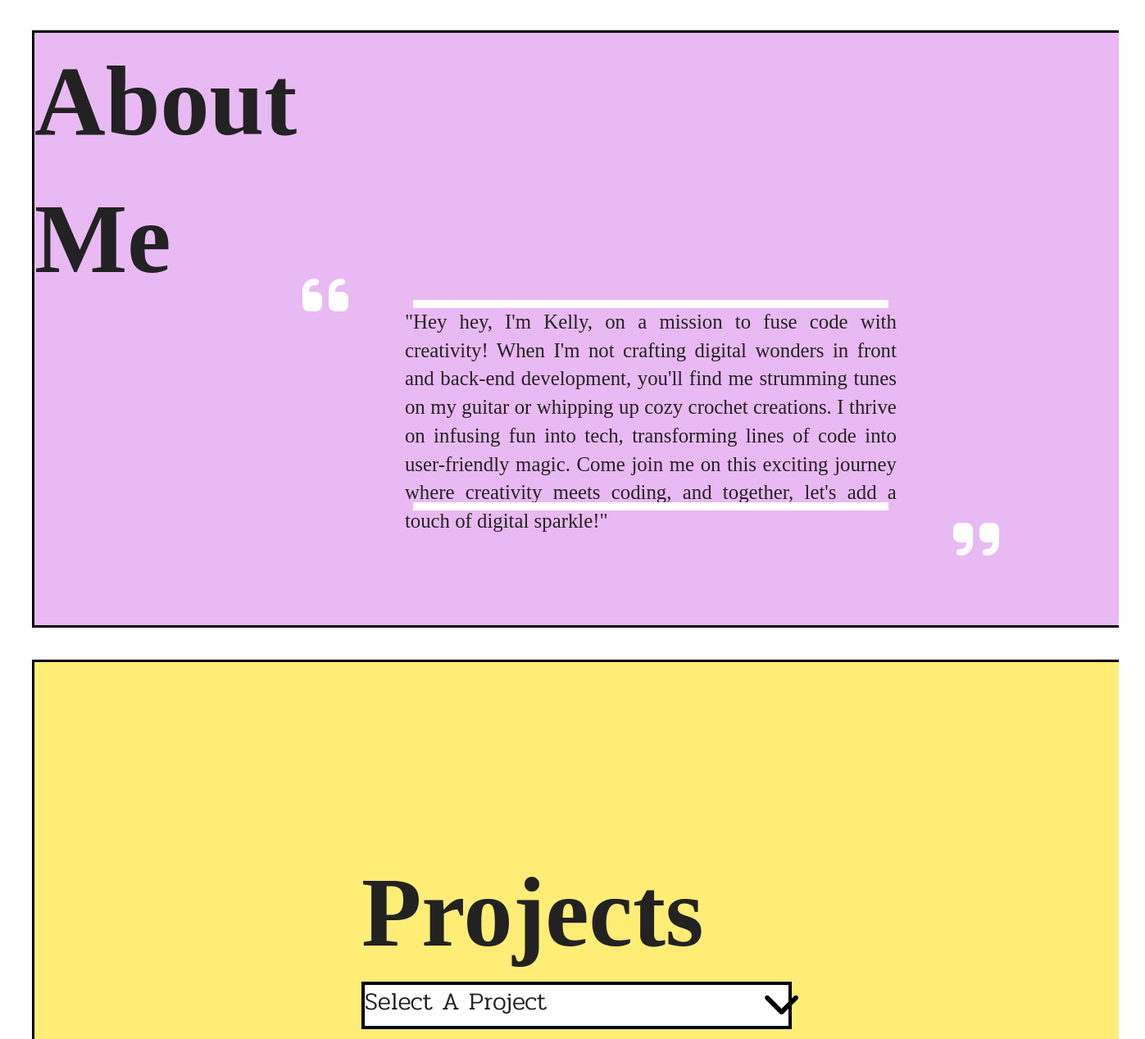
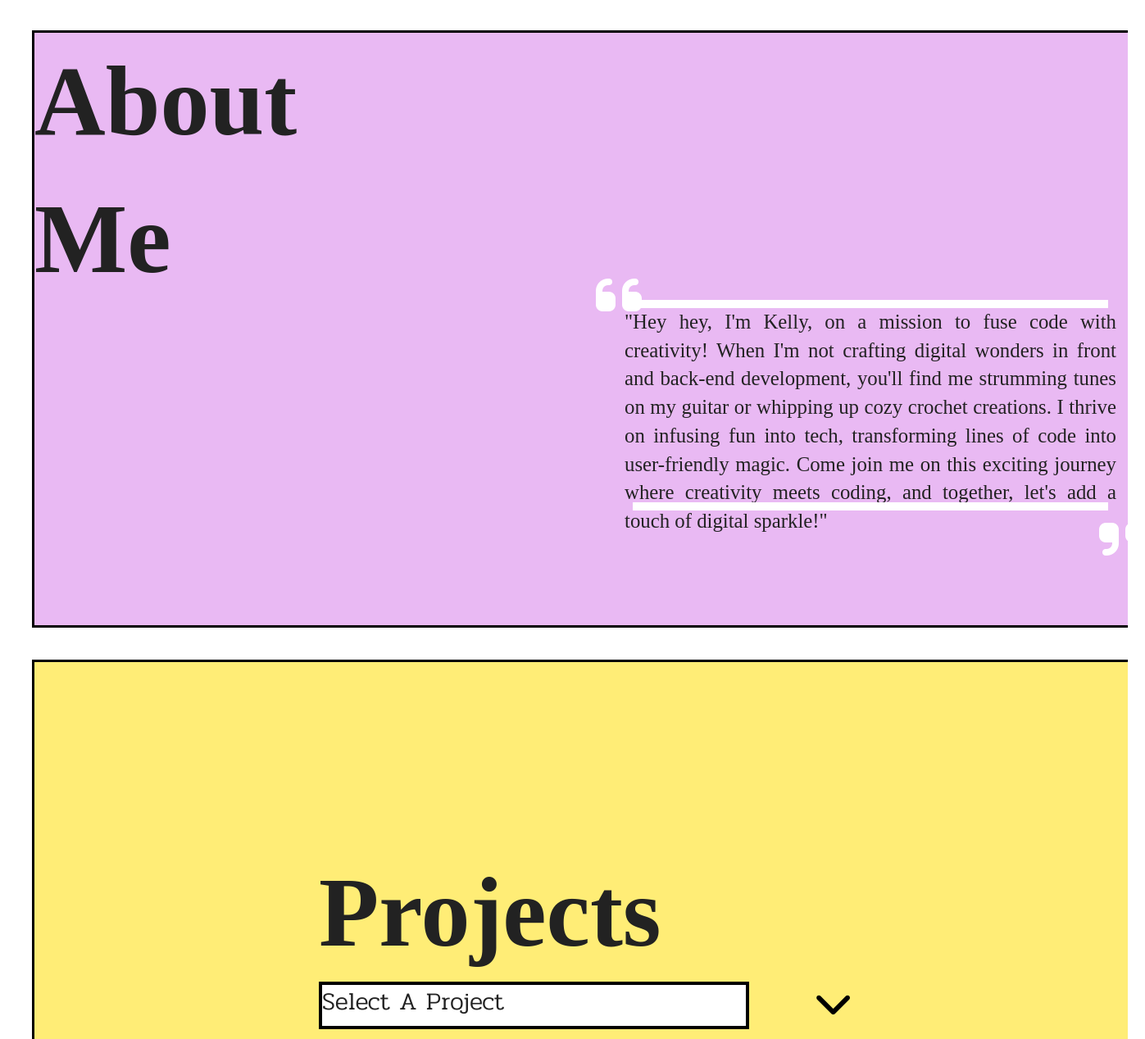
Before and after one commit to Kabidoye-17/PortfolioWebsite, a website: page index.html in a window 1280 px wide. Shown: the part 770-2038 px from the top of the page at 82% size, 1397 px wide, since content can reach past the window. Drawn offline with Linux system fonts and the light colour scheme; a web font is replaced by a local one.

```diff
--- a/css/HomeStyling.css
+++ b/css/HomeStyling.css
@@ -84,6 +84,7 @@
   z-index: 3;
   font-family: "Spicy Rice";
   font-size: 7.5rem/*120px*/;
+  width: 30rem;
 }
 #Aboutmetext{
   width: 37.5rem/*600px*/;
@@ -105,6 +106,7 @@
   z-index: 3;
   font-family: "Spicy Rice";
   font-size: 7.5rem/*120px*/;
+  width: 40rem;
 }
 
 
```
